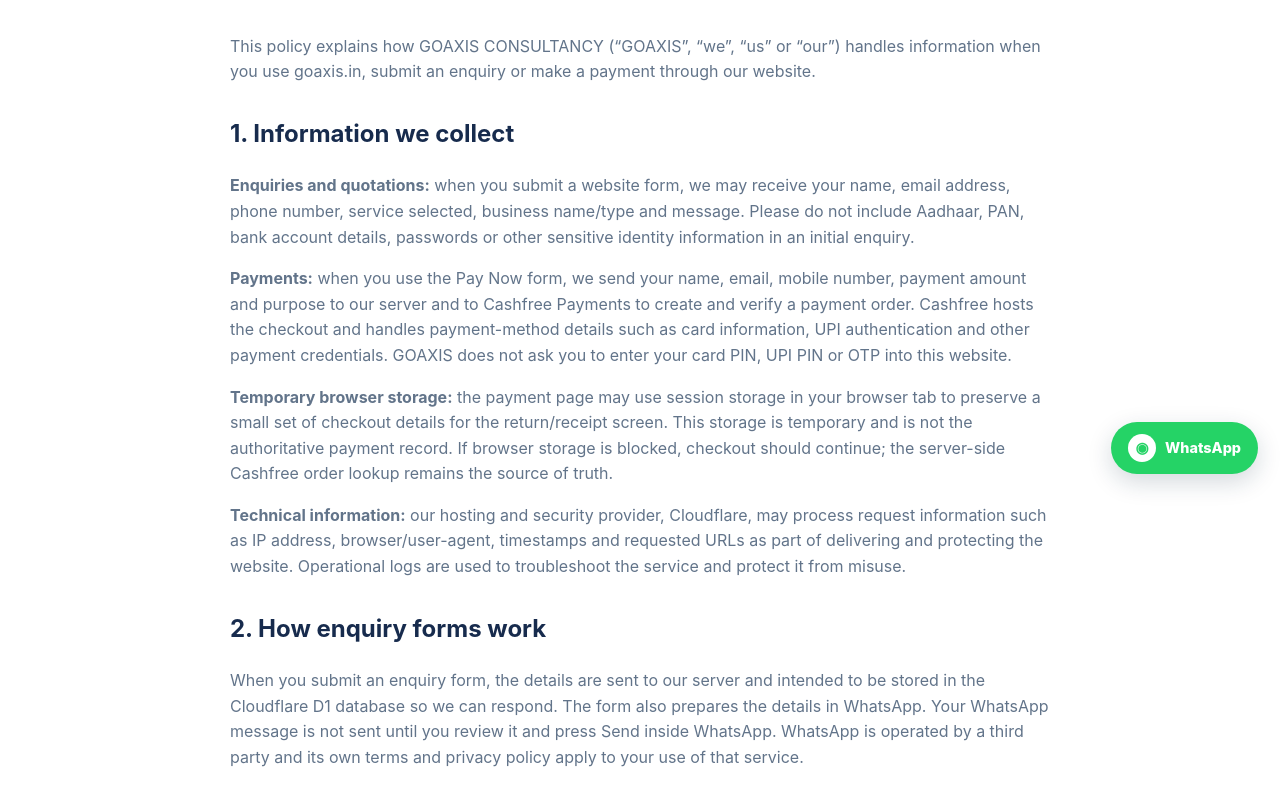
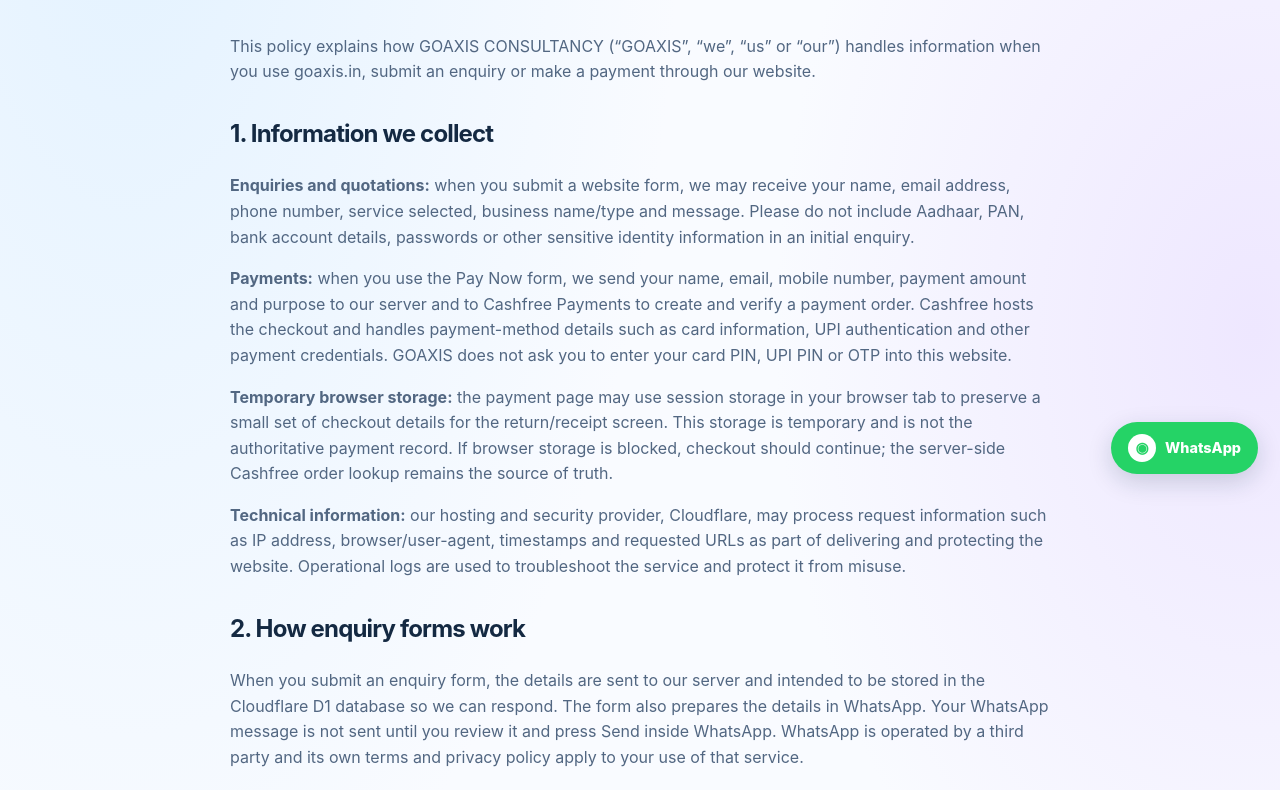
Before and after one commit to arpit-ae/axis, a plain HTML site: page privacy.html in a window 1280 px wide. Shown: the part 304-1094 px from the top of the page. Drawn offline with Linux system fonts and the light colour scheme.

Commit message:
feat: apply glass design and publish new GOAXIS prices and navigation

```diff
--- a/privacy.html
+++ b/privacy.html
@@ -8,7 +8,7 @@
 <title>Privacy Policy | GOAXIS CONSULTANCY</title>
 <link rel="stylesheet" href="styles.css">
 <script src="whatsapp.js" defer></script>
-</head>
+<link rel="stylesheet" href="premium.css"></head>
 <body>
 <header class="site-header"><div class="container nav-wrap"><a class="brand" href="index.html"><span class="brand-mark">G<span>.</span></span><span class="brand-copy"><strong>GOAXIS</strong><small>CONSULTANCY</small></span></a><a href="index.html">← Homepage</a></div></header>
 <main class="section-pad"><article class="container legal">
```
